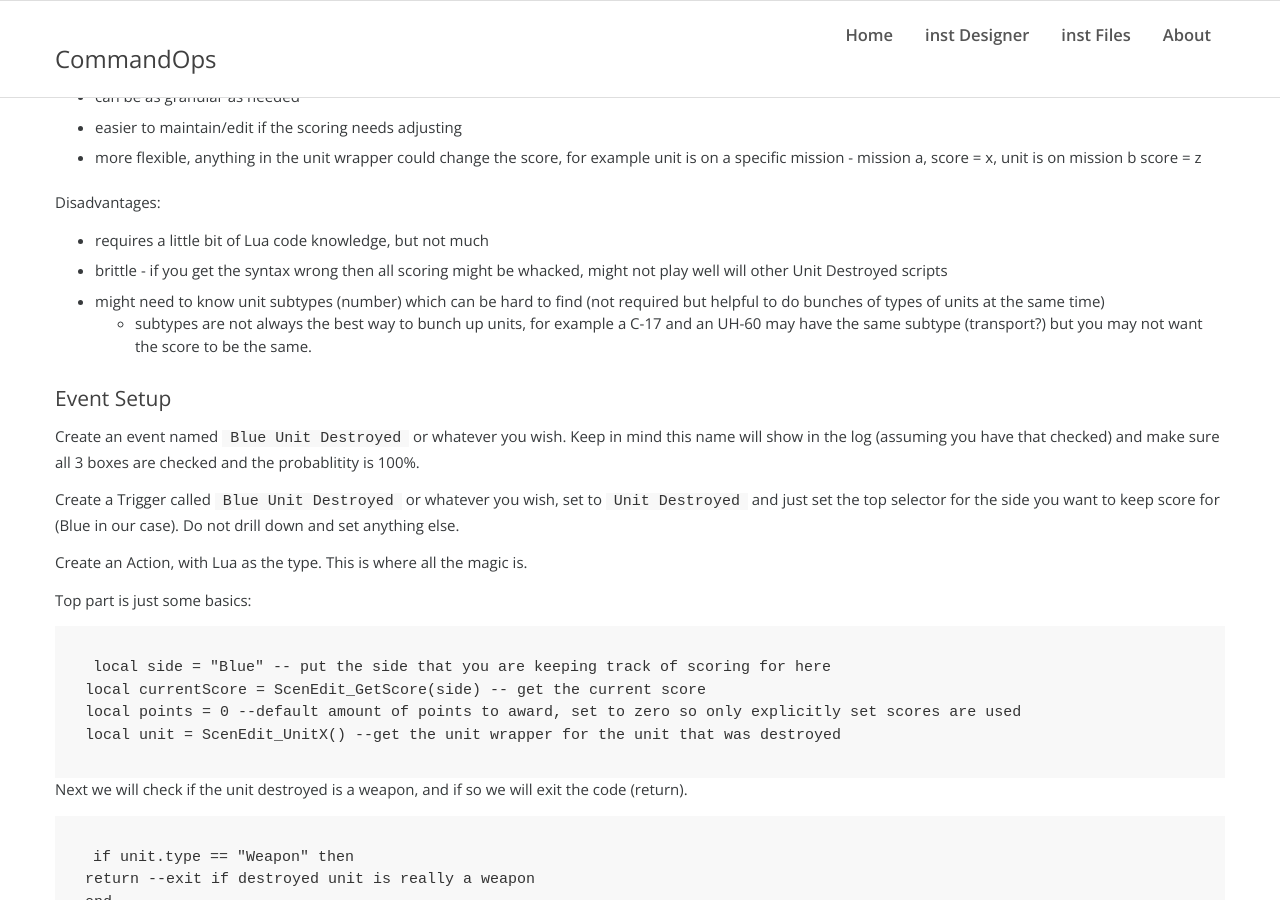
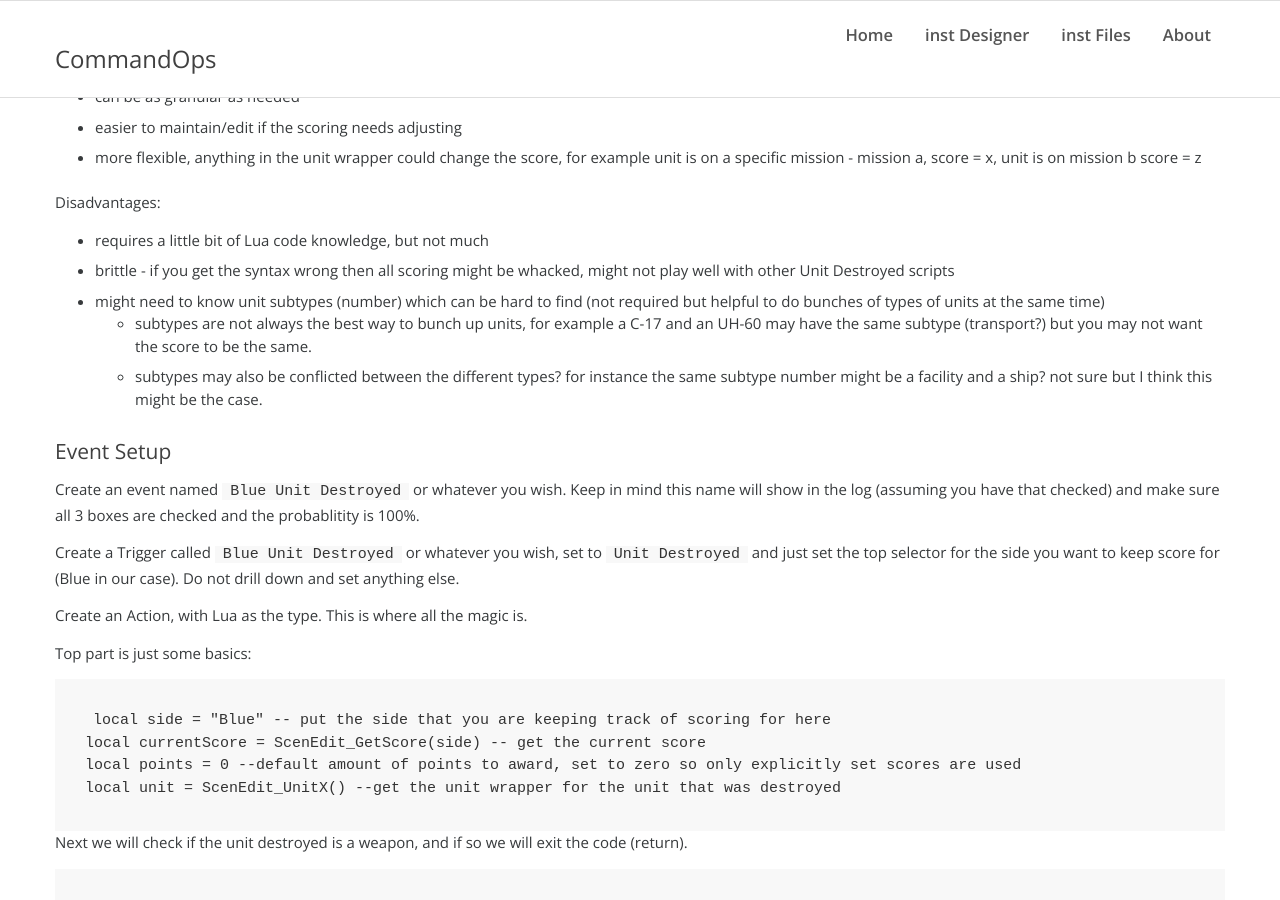
Before and after one commit to commandops/commandops.github.io, a Jekyll site: the page built from posts/lua-scoring-example.md, in a window 1280 px wide and 900 px high, scrolled down 373 px. Built offline with Jekyll 4.4.1, drawn with Linux system fonts in a browser that asks for light colours; comment, search, counter and statistics services are not loaded.

Commit message:
Update lua-scoring-example.md

```diff
--- a/posts/lua-scoring-example.md
+++ b/posts/lua-scoring-example.md
@@ -16,9 +16,10 @@ Advantages:
 
 Disadvantages:
 - requires a little bit of Lua code knowledge, but not much
-- brittle - if you get the syntax wrong then all scoring might be whacked, might not play well will other Unit Destroyed scripts
+- brittle - if you get the syntax wrong then all scoring might be whacked, might not play well with other Unit Destroyed scripts
 - might need to know unit subtypes (number) which can be hard to find (not required but helpful to do bunches of types of units at the same time)
 	- subtypes are not always the best way to bunch up units, for example a C-17 and an UH-60 may have the same subtype (transport?) but you may not want the score to be the same.
+	- subtypes may also be conflicted between the different types? for instance the same subtype number might be a facility and a ship? not sure but I think this might be the case.
 
 ## Event Setup
 
```
